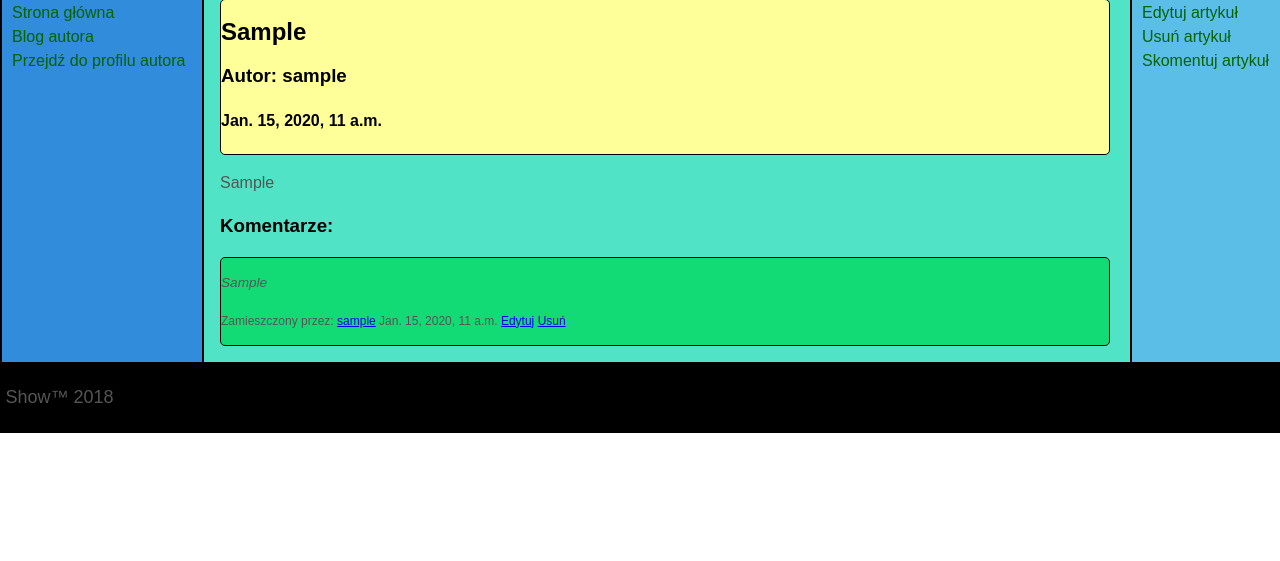
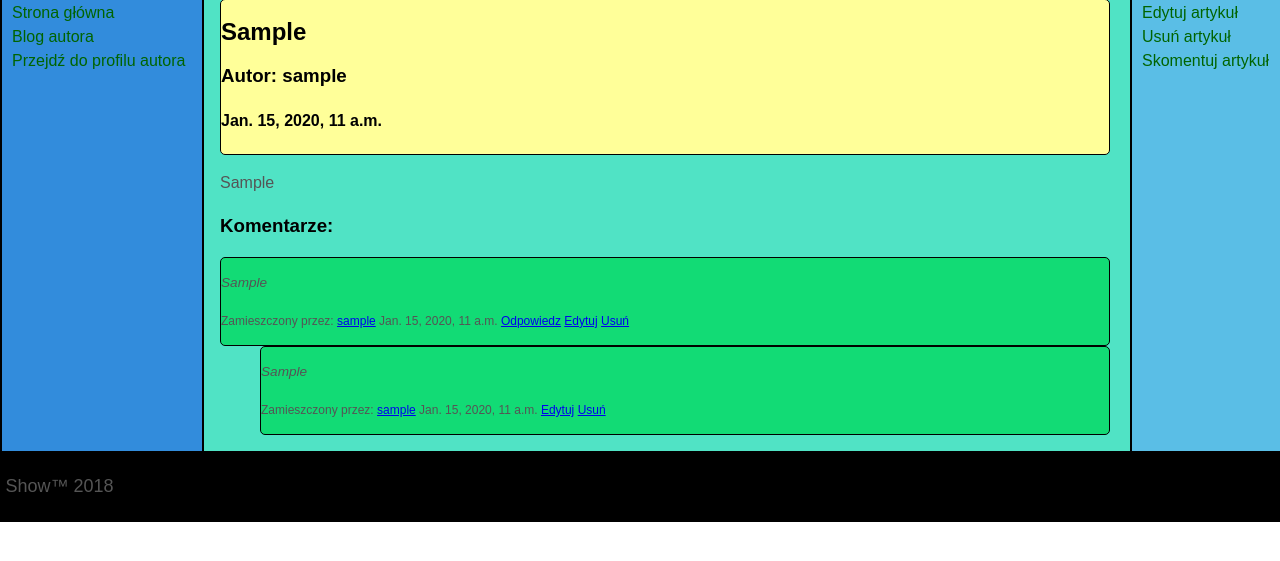
Before and after one commit to theshowx/Django_project, a Django app: page /article/1/ in a window 1280 px wide. Shown: the part 130-691 px from the top of the page. Run offline with Django 3.2, Linux system fonts and the light colour scheme; a user stored in the database is signed in; tables that the repository leaves empty hold one stand-in row (values such as "Sample post").

Commit message:
answers added commit

```diff
--- a/blog_app/models.py
+++ b/blog_app/models.py
@@ -23,6 +23,16 @@ class Komentarz(models.Model):
     dataZamieszczenia = models.DateTimeField("Data zamieszczenia")
     artykul = models.ForeignKey(Artykul, on_delete = models.CASCADE, null = True, blank = True)
 
+    def __str__(self):
+        return "Komentarz " + self.autor.username + " w " + self.artykul.__str__()
+
 class Komentarz_odpowiedz(models.Model):
     komentarz = models.ForeignKey(Komentarz, on_delete = models.CASCADE)
     odpowiedz = models.ForeignKey(Komentarz, on_delete = models.CASCADE, related_name='Odpowiedz')
+    artykul = models.ForeignKey(Artykul, on_delete = models.CASCADE, null = True, blank = True)
+    dataZamieszczenia = models.DateTimeField("Data zamieszczenia", null = True, blank = True)
+
+    @classmethod
+    def create(cls, komentarz, odpowiedz, artykul):
+        komentarz_odpowiedz = cls(komentarz=komentarz, odpowiedz=odpowiedz, artykul=artykul)
+        return komentarz_odpowiedz
--- a/blog_app/static/blog_app/style.css
+++ b/blog_app/static/blog_app/style.css
@@ -133,6 +133,10 @@
             background-color: #12db75;
         }
 
+        #answer {
+            margin-left: 40px;
+        }
+
         .articleHead {
             border-radius: 5px;
             border: 1px solid black;
--- a/blog_app/urls.py
+++ b/blog_app/urls.py
@@ -12,5 +12,6 @@ urlpatterns = [
     url(r'^article/(?P<id>\d+)/delete/$', deleteArticle, name = 'deleteArticle'),
     url(r'^article/(?P<id>\d+)/comment/new/$', newComment, name = 'newComment'),
     url(r'^article/(?P<idArt>\d+)/comment/(?P<idKom>\d+)/edit/$', editComment, name = 'editComment'),
-    url(r'^article/(?P<idArt>\d+)/comment/(?P<idKom>\d+)/delete/$', deleteComment, name ='deleteComment'),
+    url(r'^article/(?P<idArt>\d+)/comment/(?P<idKom>\d+)/delete/$', deleteComment, name = 'deleteComment'),
+    url(r'^article/(?P<idArt>\d+)/comment/(?P<idKom>\d+)/answer/$', addAnswer, name = 'addAnswer'),
 ]
--- a/blog_app/views.py
+++ b/blog_app/views.py
@@ -42,8 +42,9 @@ def articlePage(request, id):
         raise Http404
 
     comments = Komentarz.objects.filter(artykul = post).order_by('dataZamieszczenia')
+    answers = Komentarz_odpowiedz.objects.filter(artykul = post).order_by('dataZamieszczenia')
 
-    return render(request, 'blog_app/article.html', {'post': post, 'comments': comments}) #, 'user': post.user
+    return render(request, 'blog_app/article.html', {'post': post, 'comments': comments, 'answers': answers}) #, 'user': post.user
 
 def userProfile(request, username):
     try:
@@ -171,3 +172,25 @@ def deleteComment(request, idArt, idKom):
 
     comment.delete()
     return redirect('articlePage' , id = idArt)
+
+def addAnswer(request, idArt, idKom):
+    post = get_object_or_404(Artykul, pk = idArt)
+    comment = get_object_or_404(Komentarz, pk = idKom)
+
+    if request.method == "POST":
+        form = CommentForm(request.POST)
+        if form.is_valid():
+            answer = form.save(commit = False)
+            answer.autor = request.user
+            answer.dataZamieszczenia = timezone.now()
+            answer.save()
+
+            comment_answer = Komentarz_odpowiedz.create(comment, answer, post)
+            comment_answer.dataZamieszczenia = timezone.now()
+            comment_answer.save()
+
+            return redirect('articlePage' , id = post.id)
+
+    else:
+        form = CommentForm
+        return render(request, 'blog_app/editArtCom.html', {'form': form, 'header': "Dodaj nowy komentarz."})
--- a/templates/blog_app/article.html
+++ b/templates/blog_app/article.html
@@ -33,6 +33,7 @@
                         <a href="{% url 'userProfile' comment.autor.username %}">{{ comment.autor.username }}</a>
                         {{ comment.dataZamieszczenia }}
                         {% if user.is_authenticated %}
+                            <a href="{% url 'addAnswer' post.id comment.id %}">Odpowiedz</a>
                             {% if user == comment.autor %}
                                 <a href="{% url 'editComment' post.id comment.id %}">Edytuj</a>
                                 <a href="{% url 'deleteComment' post.id comment.id %}">Usuń</a>
@@ -41,6 +42,32 @@
 
                     </p>
                 </div>
+
+                {% if answers %}
+                    {% for answer in answers %}
+                        {% if answer.komentarz == comment %}
+
+                            <div class="comment" id="answer">
+                                <p style="font-size: 0.85em; font-style: italic;">{{ answer.odpowiedz.tresc|linebreaksbr }}</p>
+
+                                <p style="font-size: 0.75em">
+                                    Zamieszczony przez:
+                                    <a href="{% url 'userProfile' answer.odpowiedz.autor.username %}">{{ answer.odpowiedz.autor.username }}</a>
+                                    {{ answer.odpowiedz.dataZamieszczenia }}
+                                    {% if user.is_authenticated %}
+                                        {% if user == answer.odpowiedz.autor %}
+                                            <a href="{% url 'editComment' post.id answer.odpowiedz.id %}">Edytuj</a>
+                                            <a href="{% url 'deleteComment' post.id answer.odpowiedz.id %}">Usuń</a>
+                                        {% endif %}
+                                    {% endif %}
+
+                                </p>
+                            </div>
+
+                        {% endif %}
+                    {% endfor %}
+                {% endif %}
+
             {% endfor %}
         {% else %}
             <p class="comment">Brak komentarzy do wyświetlenia.</p>
```
Also changed, not shown: blog_app/migrations/0002_komentarz_odpowiedz_artykul.py (added), blog_app/migrations/0003_komentarz_odpowiedz_datazamieszczenia.py (added).
